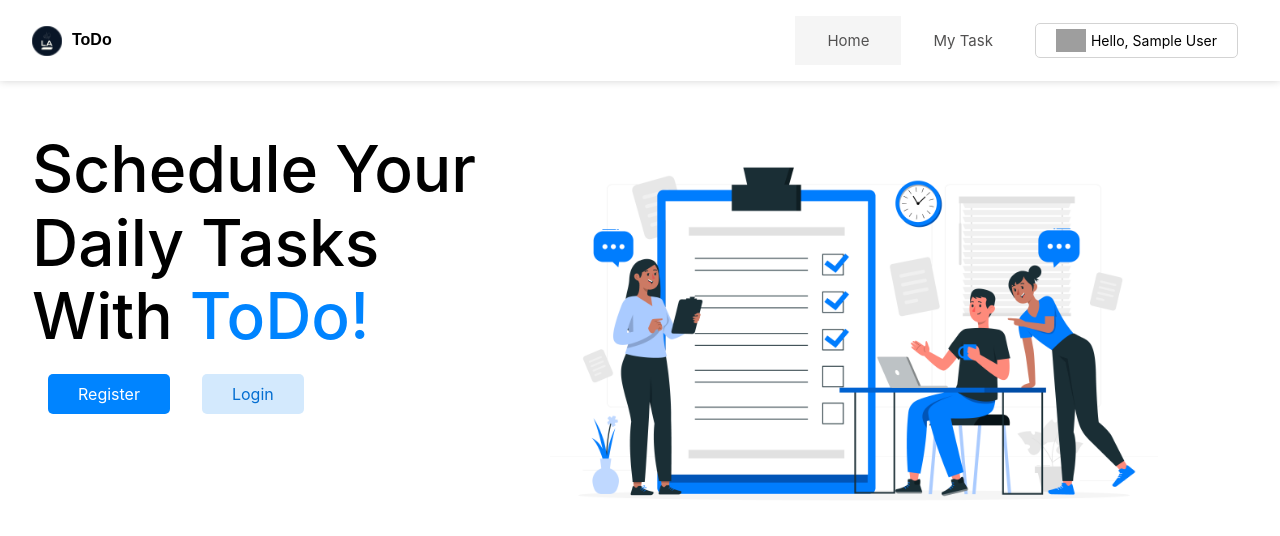
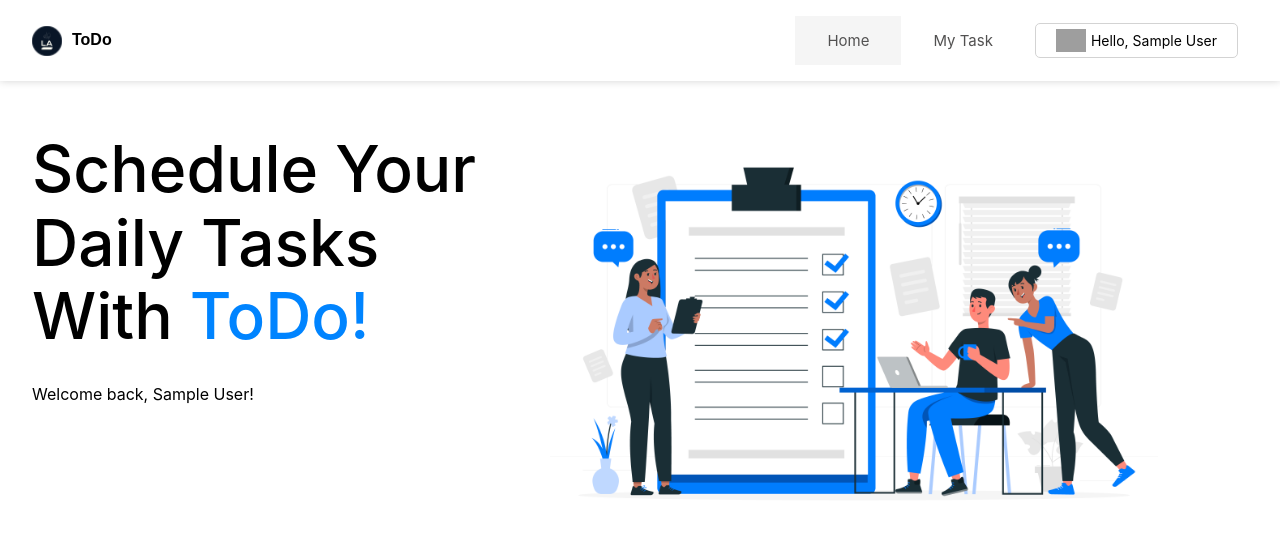
Before and after one commit to anshmendpara-13/todolist_client, a React (Create React App) app: page / in a window 1280 px wide. Shown: the top 536 px of the page. Built offline with nearby package versions, Linux system fonts and the light colour scheme; sample sign-in values are in the browser's storage; grey boxes are pictures that could not be loaded.

Commit message:
after logged in login-register btn removed

```diff
--- a/src/pages/Landing/Landing.jsx
+++ b/src/pages/Landing/Landing.jsx
@@ -1,19 +1,33 @@
-import React from 'react'
-import Navbar from '../../components/Navbar'
-import { Link } from 'react-router-dom'
+import React, { useState, useEffect } from 'react';
+import Navbar from '../../components/Navbar';
+import { Link } from 'react-router-dom';
 import landing from '../../assets/landing.jpg';
+import { getUserDetails } from '../../util/GetUser';
 import styles from './Landing.module.css';
+
 function Landing() {
+  const [user, setUser] = useState(null);
+  console.log(user);
+
+  useEffect(() => {
+    const userDetails = getUserDetails();
+    setUser(userDetails);
+  }, []);
+
   return (
     <div>
       <Navbar active={"home"} />
       <div className={styles.landing__wrapper}>
         <div className={styles.landing__text}>
           <h1>Schedule Your Daily Tasks With <span className="primaryText">ToDo!</span></h1>
-          <div className='btnWrapper'>
-            <Link to="/register" className="primaryBtn">Register</Link>
-            <Link to="/login" className='secondaryBtn'>Login</Link>
-          </div>
+          {!user ? (
+            <div className="btnWrapper">
+              <Link to="/register" className="primaryBtn">Register</Link>
+              <Link to="/login" className="secondaryBtn">Login</Link>
+            </div>
+          ) : (
+            <p>Welcome back, {user.firstName + " " + user.lastName}!</p>
+          )}
         </div>
 
         <div className={styles.landing__img}>
```
Also changed, not shown: 1 other file (tests, documents, lock files or other folders).
